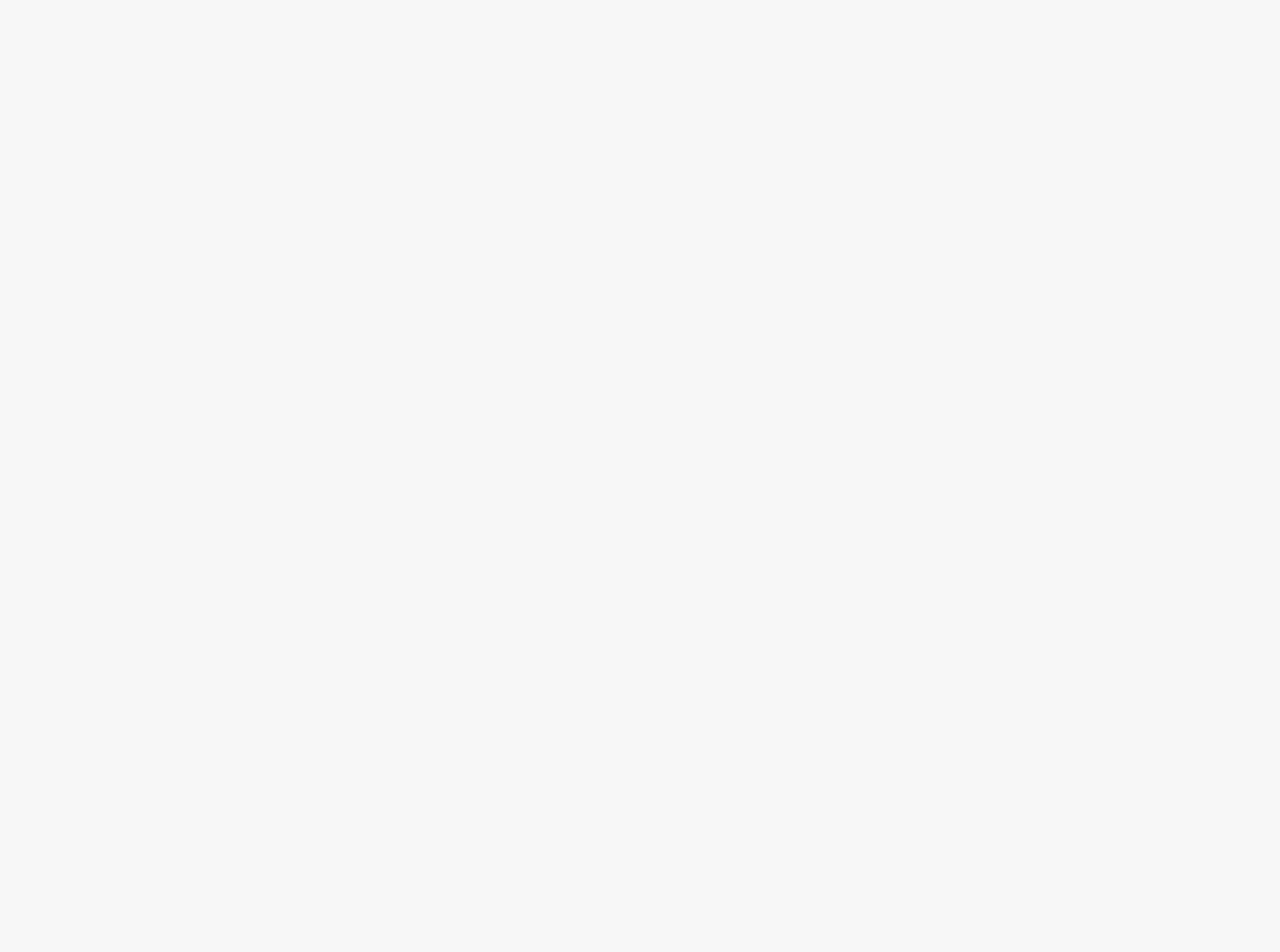
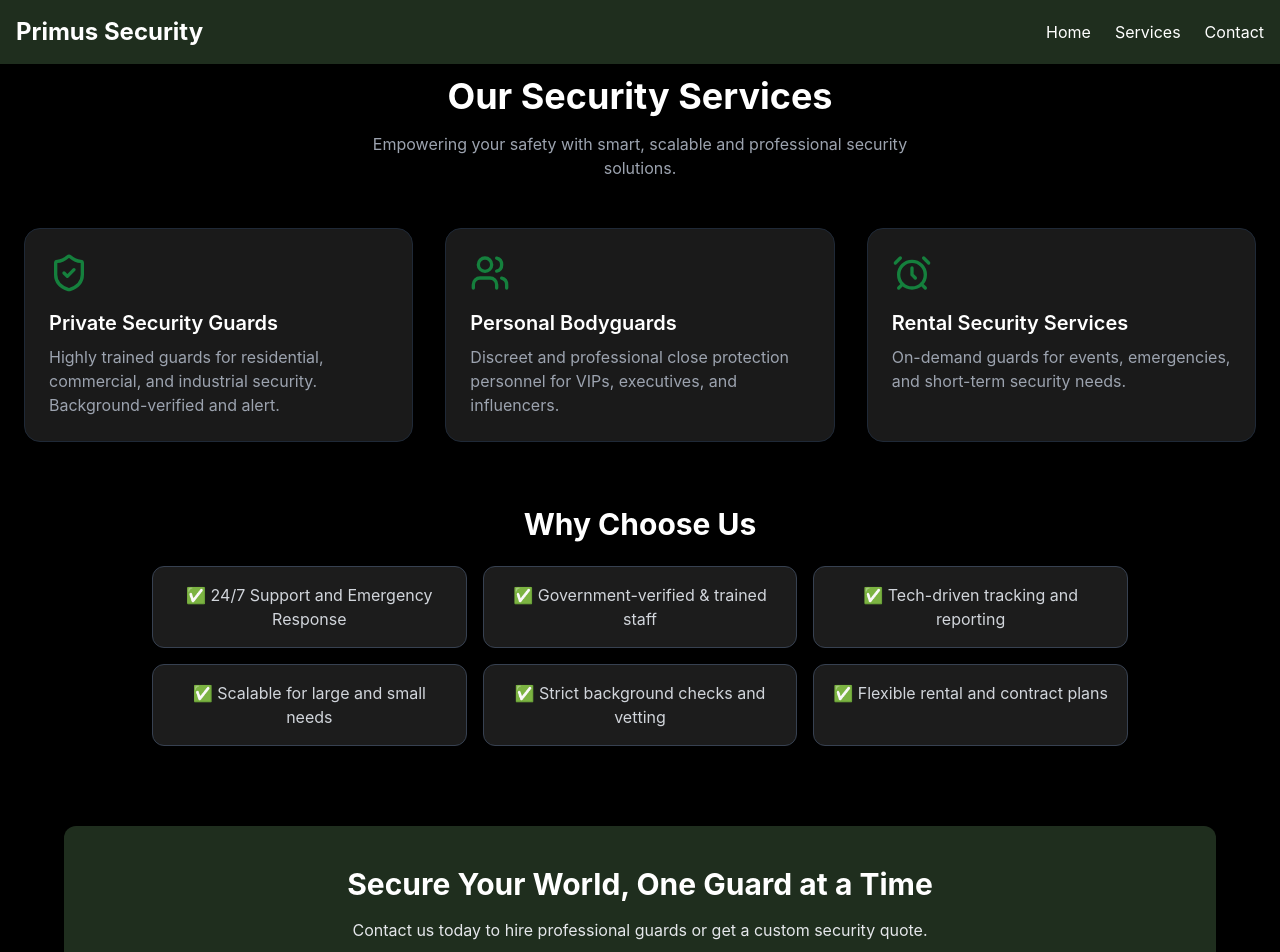
Before and after one commit to Dipanshu205/Primus, a React (Create React App) app: page /services in a window 1280 px wide. Before the commit this address had no page. Shown: the top 952 px of the page. Before the commit the page ends 800 px from the top, so only its background shows below. Built offline with nearby package versions, Linux system fonts and the light colour scheme; the HTML template or start-up script is replaced by a standard one.

Commit message:
feat: add Services page and integrate lucide-react icons

```diff
--- a/package.json
+++ b/package.json
@@ -9,6 +9,7 @@
     "@testing-library/jest-dom": "^6.6.3",
     "@testing-library/react": "^16.3.0",
     "@testing-library/user-event": "^13.5.0",
+    "lucide-react": "^0.523.0",
     "react": "^19.1.0",
     "react-dom": "^19.1.0",
     "react-router-dom": "^6.21.0",
--- a/src/App.js
+++ b/src/App.js
@@ -4,6 +4,7 @@ import Home from './pages/Home';
 import ClientDashboard from './pages/dashboard/client/ClientDashboard';
 import AdminDashboard from './pages/dashboard/admin/AdminDashboard';
 import GuardDashboard from './pages/dashboard/guard/GuardDashboard';
+import Services from './pages/Services';
 import ContactComponent from './pages/Contact';
 import Outfit from './pages/Outfit';
 
@@ -11,6 +12,7 @@ export default function App() {
   return (
     <Routes>
       <Route path="/" element={<Home />} />
+      <Route path="/services" element={<Services/>} />
       <Route path="/contact" element={<ContactComponent />} />
       <Route path='/outfit' element={<Outfit />} />
       <Route path="/client/*" element={<ClientDashboard />} />
--- a/src/pages/Navbar.jsx
+++ b/src/pages/Navbar.jsx
@@ -13,7 +13,10 @@ export const Navbar = () => {
 
     const navLinks = (
         <>
-          <a href="#services" className="hover:underline block md:inline text-white">
+        <a href="/" className="hover:underline block md:inline text-white">
+            Home
+          </a>
+          <a href="/services" className="hover:underline block md:inline text-white">
             Services
           </a>
           <a href="/contact" className="hover:underline block md:inline text-white">
--- /dev/null
+++ b/src/pages/Services.jsx
@@ -0,0 +1,89 @@
+import React from 'react';
+import { ShieldCheck, Users, AlarmClock } from 'lucide-react';
+import { Navbar } from './Navbar';
+import { Footer } from './Footer';
+
+const services = [
+  {
+    title: 'Private Security Guards',
+    icon: <ShieldCheck className="w-10 h-10 text-green-700" />,
+    desc: 'Highly trained guards for residential, commercial, and industrial security. Background-verified and alert.',
+  },
+  {
+    title: 'Personal Bodyguards',
+    icon: <Users className="w-10 h-10 text-green-700" />,
+    desc: 'Discreet and professional close protection personnel for VIPs, executives, and influencers.',
+  },
+  {
+    title: 'Rental Security Services',
+    icon: <AlarmClock className="w-10 h-10 text-green-700" />,
+    desc: 'On-demand guards for events, emergencies, and short-term security needs.',
+  },
+];
+
+const advantages = [
+  '24/7 Support and Emergency Response',
+  'Government-verified & trained staff',
+  'Tech-driven tracking and reporting',
+  'Scalable for large and small needs',
+  'Strict background checks and vetting',
+  'Flexible rental and contract plans',
+];
+
+export default function ServicesPage() {
+  return (
+    <>
+    <Navbar/>
+    <div className="mt-7 bg-secondary text-white min-h-screen">
+      <header className="text-center py-12">
+        <h1 className="text-4xl font-bold">Our Security Services</h1>
+        <p className="text-gray-400 mt-4 max-w-xl mx-auto">
+          Empowering your safety with smart, scalable and professional security solutions.
+        </p>
+      </header>
+
+      {/* Services */}
+      <section className="grid gap-8 px-6 sm:grid-cols-2 lg:grid-cols-3 max-w-7xl mx-auto">
+        {services.map((service, idx) => (
+          <div
+            key={idx}
+            className="bg-[#1a1a1a] border border-gray-800 rounded-2xl p-6 shadow hover:shadow-primary/40 transition"
+          >
+            <div className="mb-4">{service.icon}</div>
+            <h3 className="text-xl font-semibold mb-2">{service.title}</h3>
+            <p className="text-gray-400">{service.desc}</p>
+          </div>
+        ))}
+      </section>
+
+      {/* Advantages */}
+      <section className="mt-16 px-6 max-w-5xl mx-auto text-center">
+        <h2 className="text-3xl font-bold mb-6">Why Choose Us</h2>
+        <div className="grid gap-4 sm:grid-cols-2 lg:grid-cols-3 text-gray-300">
+          {advantages.map((adv, i) => (
+            <div key={i} className="bg-[#1c1c1c] rounded-xl p-4 border border-gray-700 shadow">
+              ✅ {adv}
+            </div>
+          ))}
+        </div>
+      </section>
+
+      {/* CTA */}
+      <section className="text-center mt-20 px-4 py-10 bg-primary text-white rounded-xl mx-6 max-w-6xl mx-auto shadow-lg">
+        <h2 className="text-3xl font-bold mb-4">Secure Your World, One Guard at a Time</h2>
+        <p className="text-gray-200 mb-6">
+          Contact us today to hire professional guards or get a custom security quote.
+        </p>
+        <a
+          href="/contact"
+          className="inline-block bg-white text-primary font-semibold px-6 py-3 rounded-full transition hover:bg-gray-100"
+        >
+          Get in Touch →
+        </a>
+      </section>
+    </div>
+
+    <Footer />
+    </>
+  );
+}
```
Also changed, not shown: 1 other file (tests, documents, lock files or other folders).
